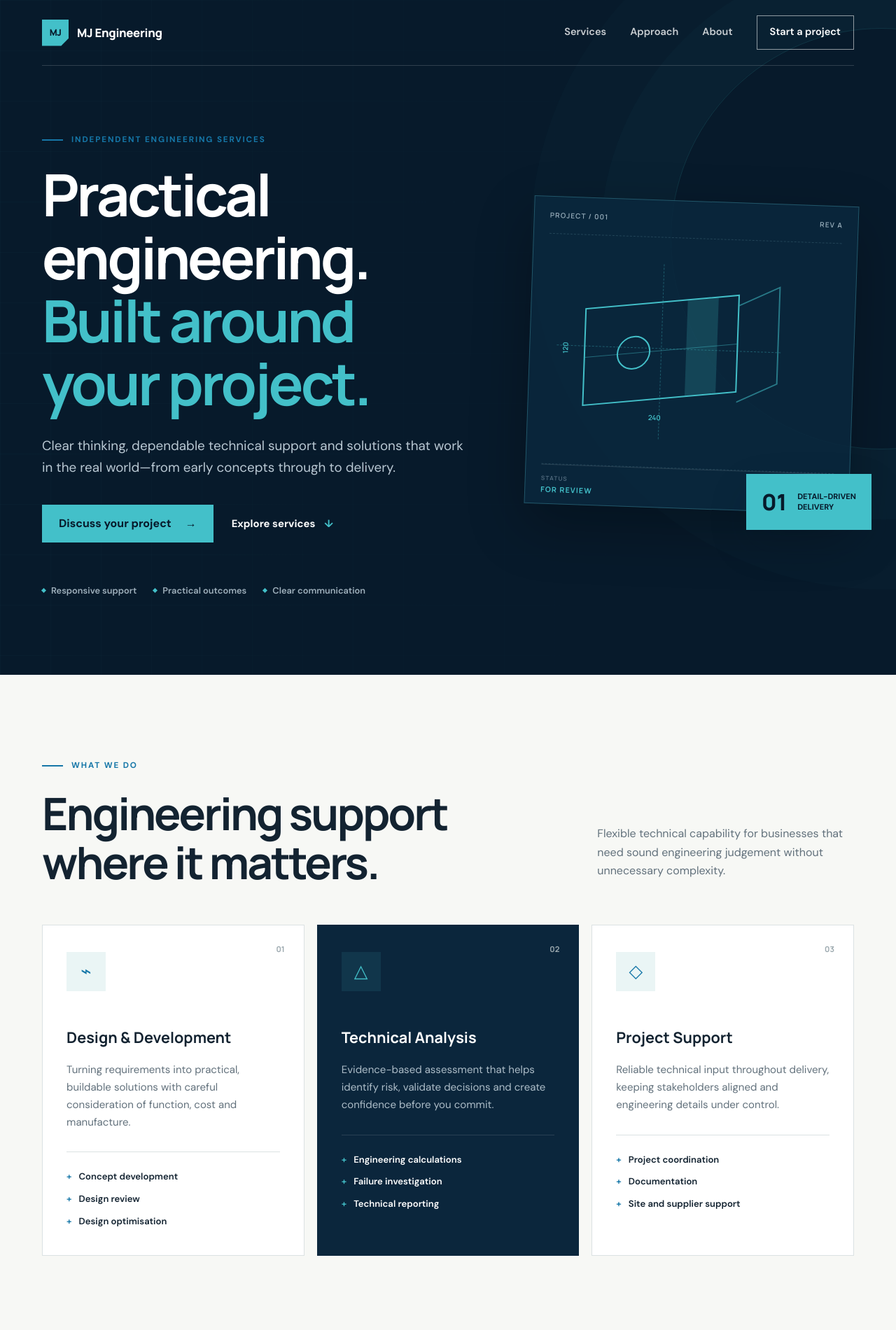
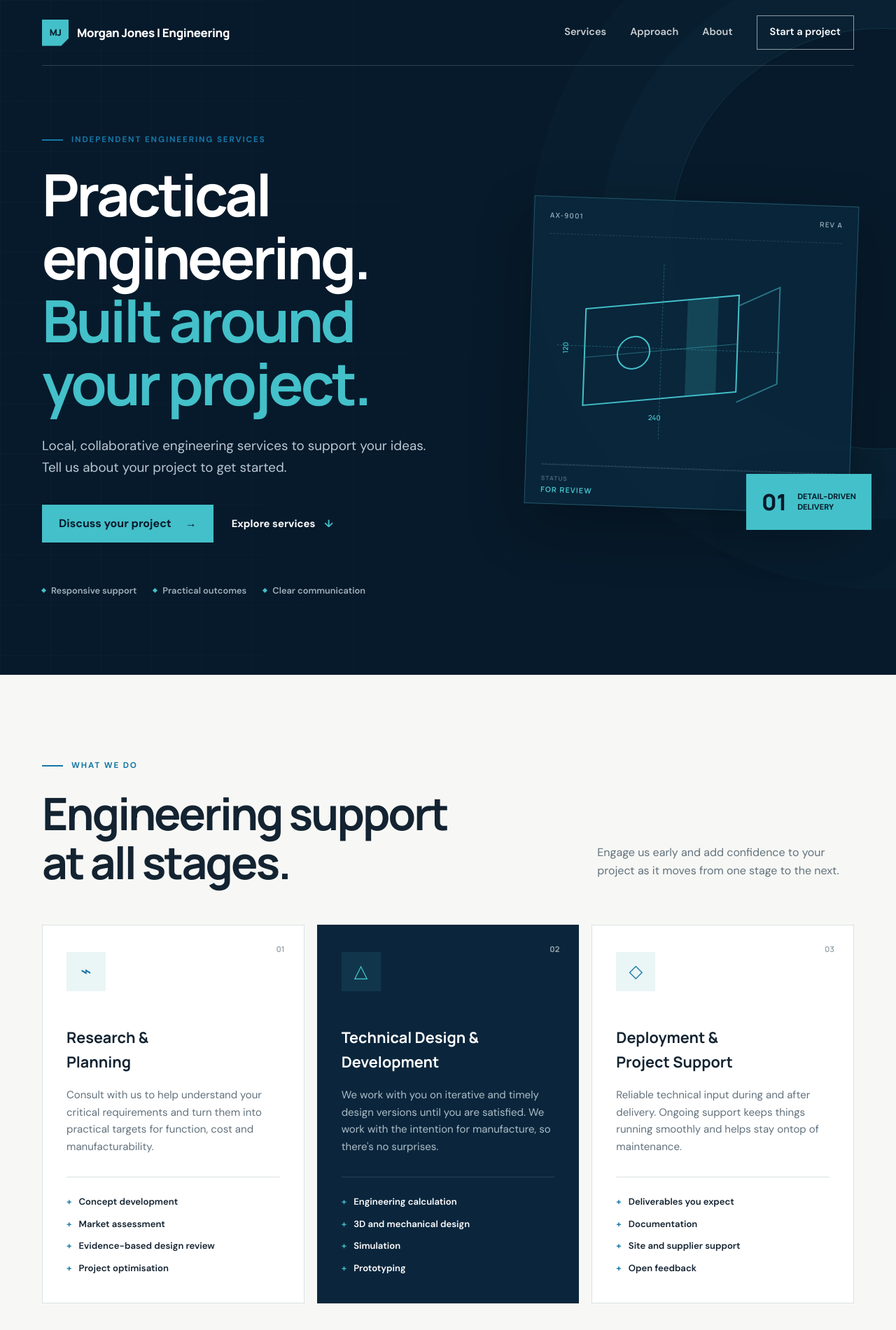
Before and after one commit to mwpj29/mjones, a plain HTML site: page index.html in a window 1280 px wide. Shown: the top 1900 px of the page at 70% size. Drawn offline with Linux system fonts and the light colour scheme.

Commit message:
Update business information

```diff
--- a/index.html
+++ b/index.html
@@ -5,7 +5,7 @@
   <meta name="viewport" content="width=device-width, initial-scale=1">
   <meta name="description" content="Practical engineering support from concept through delivery.">
   <meta name="theme-color" content="#071a2b">
-  <title>MJ Engineering | Practical engineering, built around your project</title>
+  <title>Morgan Jones | Engineering</title>
   <link rel="preconnect" href="https://fonts.googleapis.com">
   <link rel="preconnect" href="https://fonts.gstatic.com" crossorigin>
   <link href="https://fonts.googleapis.com/css2?family=DM+Sans:wght@400;500;600;700&family=Manrope:wght@600;700;800&display=swap" rel="stylesheet">
@@ -18,7 +18,7 @@
     <div class="container nav-wrap">
       <a class="brand" href="#top" aria-label="MJ Engineering home">
         <span class="brand-mark" aria-hidden="true">MJ</span>
-        <span>MJ Engineering</span>
+        <span>Morgan Jones  |  Engineering</span>
       </a>
 
       <button class="menu-toggle" type="button" aria-expanded="false" aria-controls="site-nav">
@@ -41,7 +41,7 @@
         <div class="hero-copy">
           <p class="eyebrow"><span></span> Independent engineering services</p>
           <h1>Practical engineering.<br><em>Built around your project.</em></h1>
-          <p class="hero-intro">Clear thinking, dependable technical support and solutions that work in the real world—from early concepts through to delivery.</p>
+          <p class="hero-intro">Local, collaborative engineering services to support your ideas.<br>Tell us about your project to get started.</p>
           <div class="hero-actions">
             <a class="button button-primary" href="#contact">Discuss your project <span aria-hidden="true">→</span></a>
             <a class="text-link" href="#services">Explore services <span aria-hidden="true">↓</span></a>
@@ -56,7 +56,7 @@
         <div class="hero-visual" aria-hidden="true">
           <div class="drawing-card">
             <div class="drawing-top">
-              <span>PROJECT / 001</span>
+              <span>AX-9001</span>
               <span>REV A</span>
             </div>
             <div class="technical-shape">
@@ -82,34 +82,34 @@
         <div class="section-heading">
           <div>
             <p class="eyebrow"><span></span> What we do</p>
-            <h2>Engineering support where it matters.</h2>
+            <h2>Engineering support<br>at all stages.</h2>
           </div>
-          <p>Flexible technical capability for businesses that need sound engineering judgement without unnecessary complexity.</p>
+          <p>Engage us early and add confidence to your project as it moves from one stage to the next.</p>
         </div>
 
         <div class="service-grid">
           <article class="service-card">
             <span class="service-number">01</span>
             <div class="service-icon" aria-hidden="true">⌁</div>
-            <h3>Design &amp; Development</h3>
-            <p>Turning requirements into practical, buildable solutions with careful consideration of function, cost and manufacture.</p>
-            <ul><li>Concept development</li><li>Design review</li><li>Design optimisation</li></ul>
+            <h3>Research &amp;<br>Planning</h3>
+            <p>Consult with us to help understand your critical requirements and turn them into practical targets for function, cost and manufacturability.</p>
+            <ul><li>Concept development</li><li>Market assessment</li><li>Evidence-based design review</li><li>Project optimisation</li></ul>
           </article>
 
           <article class="service-card featured">
             <span class="service-number">02</span>
             <div class="service-icon" aria-hidden="true">△</div>
-            <h3>Technical Analysis</h3>
-            <p>Evidence-based assessment that helps identify risk, validate decisions and create confidence before you commit.</p>
-            <ul><li>Engineering calculations</li><li>Failure investigation</li><li>Technical reporting</li></ul>
+            <h3>Technical Design &amp;<br>Development</h3>
+            <p>We work with you on iterative and timely design versions until you are satisfied. We work with the intention for manufacture, so there's no surprises.</p>
+            <ul><li>Engineering calculation</li><li>3D and mechanical design</li><li>Simulation</li><li>Prototyping</li></ul>
           </article>
 
           <article class="service-card">
             <span class="service-number">03</span>
             <div class="service-icon" aria-hidden="true">◇</div>
-            <h3>Project Support</h3>
-            <p>Reliable technical input throughout delivery, keeping stakeholders aligned and engineering details under control.</p>
-            <ul><li>Project coordination</li><li>Documentation</li><li>Site and supplier support</li></ul>
+            <h3>Deployment &amp;<br>Project Support</h3>
+            <p>Reliable technical input during and after delivery. Ongoing support keeps things running smoothly and helps stay ontop of maintenance.</p>
+            <ul><li>Deliverables you expect</li><li>Documentation</li><li>Site and supplier support</li><li>Open feedback</li></ul>
           </article>
         </div>
       </div>
@@ -119,7 +119,7 @@
       <div class="container approach-grid">
         <div>
           <p class="eyebrow light"><span></span> How we work</p>
-          <h2>A clear path from problem to solution.</h2>
+          <h2>A clear path that keeps you involved.</h2>
           <p class="approach-intro">Good engineering begins with understanding the problem properly. Our process keeps the work focused, transparent and accountable.</p>
         </div>
         <ol class="process-list">
@@ -133,17 +133,17 @@
     <section id="about" class="section about">
       <div class="container about-grid">
         <div class="about-panel">
-          <span class="panel-label">ENGINEERING / PRACTICAL / DEPENDABLE</span>
+          <span class="panel-label">ENGINEERED / PRACTICAL / DEPENDABLE</span>
           <div class="panel-lines" aria-hidden="true"><i></i><i></i><i></i><i></i></div>
           <strong>Built for<br>real-world<br>results.</strong>
         </div>
         <div class="about-copy">
           <p class="eyebrow"><span></span> About</p>
           <h2>Technical depth.<br>Commercial perspective.</h2>
-          <p class="lead">MJ Engineering provides independent engineering services with an emphasis on useful answers, considered design and straightforward communication.</p>
-          <p>We work closely with clients to understand the wider project—not just the technical task—so every recommendation supports a practical business outcome.</p>
+          <p class="lead">Morgan Jones Engineering provides independent engineering services with an emphasis on useful answers, considered design and straightforward communication.</p>
+          <p>From hobbyists and start-ups to established businesses who need new things, we rely on years of experience in actually building. We help make things you can understand and own.</p>
           <div class="values">
-            <div><strong>Direct</strong><span>Clear advice, without the noise.</span></div>
+            <div><strong>Direct</strong><span>Clear advice, in your language.</span></div>
             <div><strong>Thorough</strong><span>Details checked and decisions explained.</span></div>
             <div><strong>Practical</strong><span>Solutions made for the real world.</span></div>
           </div>
@@ -159,16 +159,16 @@
           <p>Tell us what you are working on and where you need support. We will come back to you with a practical next step.</p>
         </div>
         <!-- Replace the placeholder email address below before publishing. -->
-        <a class="button button-light" href="mailto:your-email@example.com">Email MJ Engineering <span aria-hidden="true">→</span></a>
+        <a class="button button-light" href="mailto:contact@m-jones.com.au">Email Us <span aria-hidden="true">→</span></a>
       </div>
     </section>
   </main>
 
   <footer class="site-footer">
     <div class="container footer-inner">
-      <a class="brand footer-brand" href="#top"><span class="brand-mark" aria-hidden="true">MJ</span><span>MJ Engineering</span></a>
-      <p>Independent engineering services<br>Australia</p>
-      <p class="copyright">© <span id="year"></span> MJ Engineering.<br>All rights reserved.</p>
+      <a class="brand footer-brand" href="#top"><span class="brand-mark" aria-hidden="true">MJ</span><span>Morgan Jones | Engineering</span></a>
+      <p>Independent engineering services<br>Sydney, Australia</p>
+      <p class="copyright">© <span id="year"></span> Morgan Jones.<br>All rights reserved.</p>
     </div>
   </footer>
 
```
Also changed, not shown: 1 other file.
